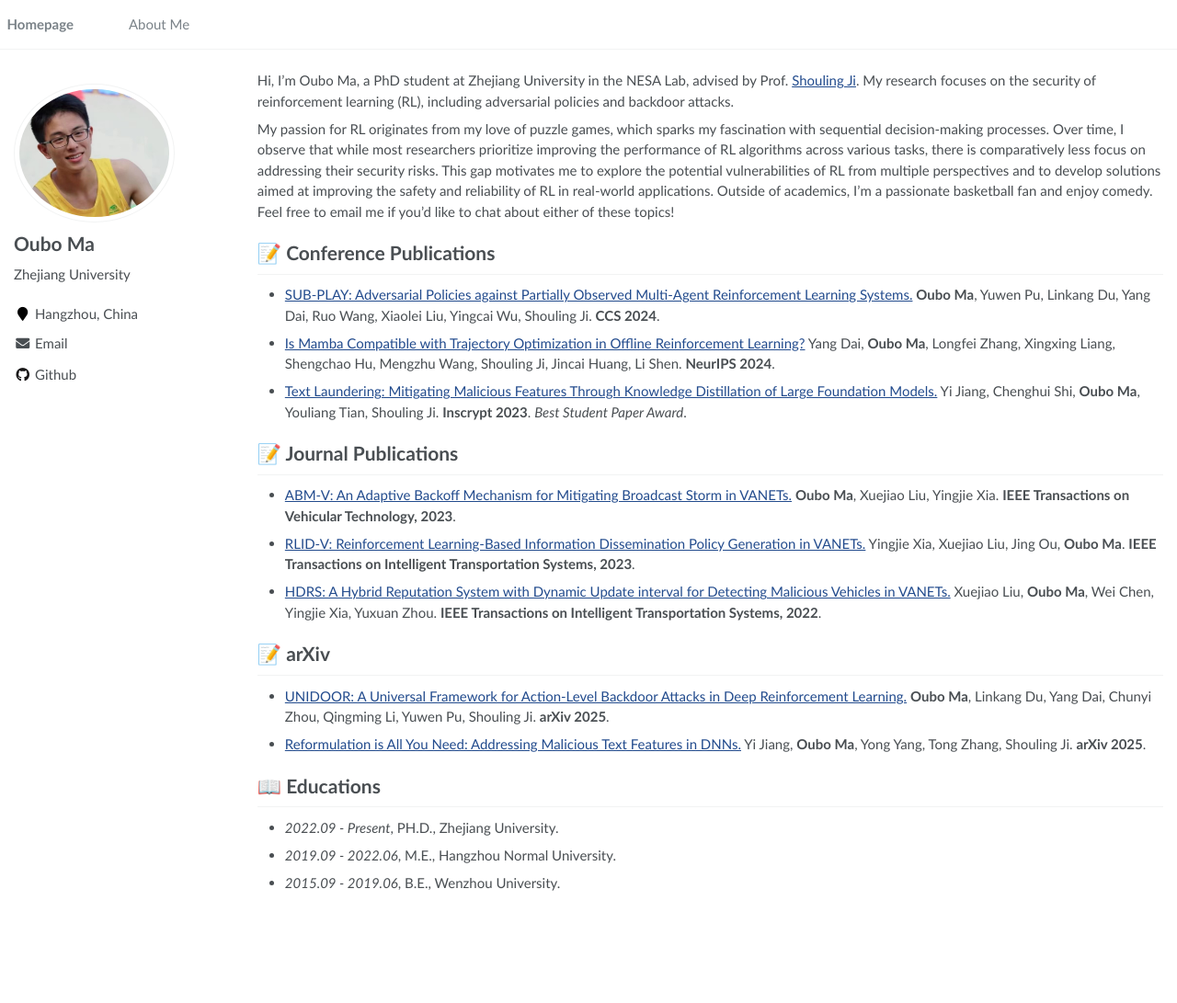
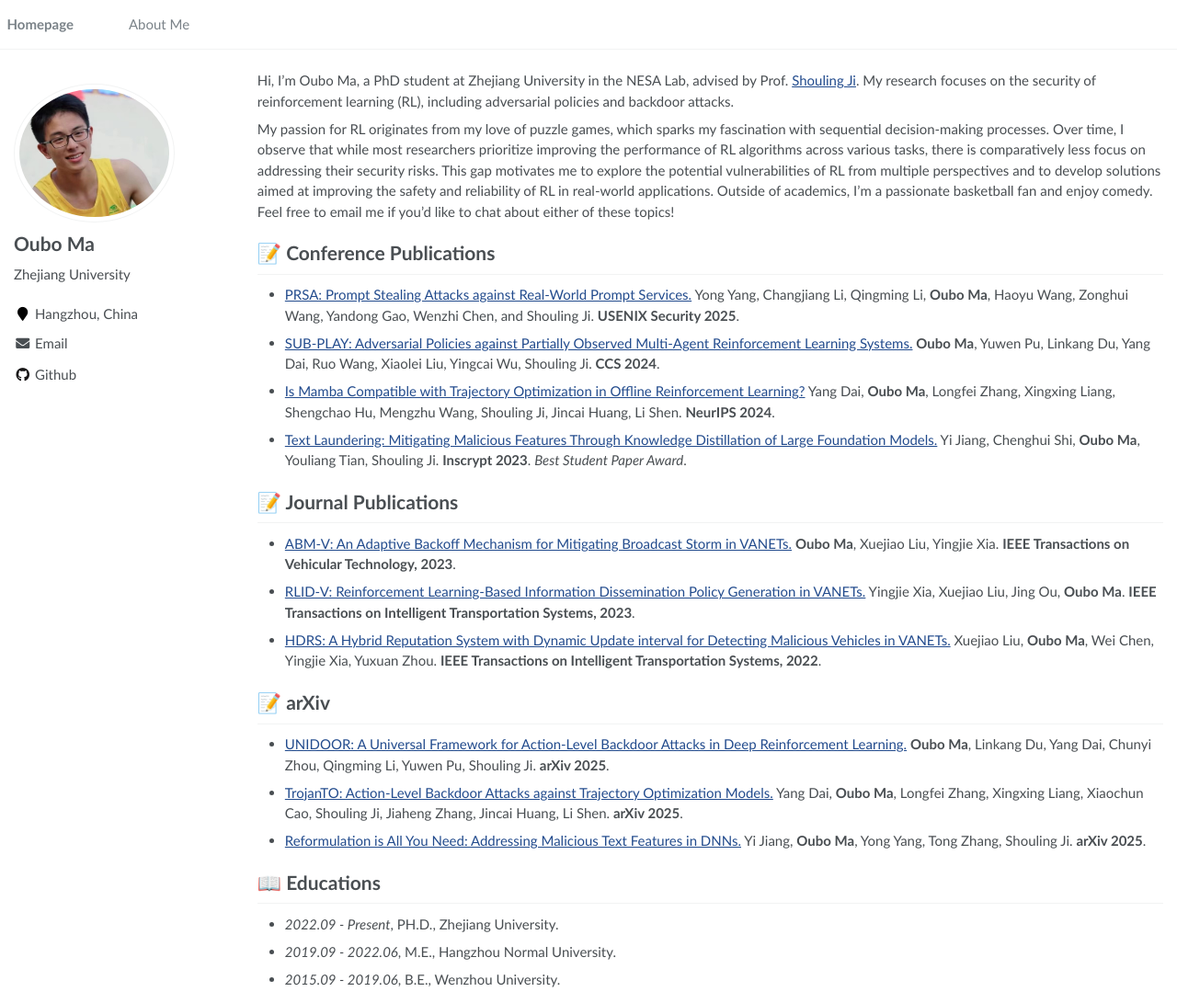
Before and after one commit to maoubo/maoubo.github.io, a Jekyll site: the page built from _pages/about.md, in a window 1280 px wide and 1091 px high. Shown: the whole window at 92% size. Built offline with Jekyll 4.4.1, drawn with Linux system fonts in a browser that asks for light colours.

Commit message:
Update about.md

```diff
--- a/_pages/about.md
+++ b/_pages/about.md
@@ -17,11 +17,12 @@ redirect_from:
 
 <span class='anchor' id='about-me'></span>
 
-Hi, I’m Oubo Ma, a PhD student at Zhejiang University in the NESA Lab, advised by Prof. [Shouling Ji](https://scholar.google.com.hk/citations?user=5HoF_9oAAAAJ&hl=zh-CN&oi=ao). My research focuses on the security of reinforcement learning (RL), including adversarial policies and backdoor attacks.
+Hi, I'm Oubo Ma, a PhD student at Zhejiang University in the NESA Lab, advised by Prof. [Shouling Ji](https://scholar.google.com.hk/citations?user=5HoF_9oAAAAJ&hl=zh-CN&oi=ao). My research focuses on the security of reinforcement learning (RL), including adversarial policies and backdoor attacks.
 
-My passion for RL originates from my love of puzzle games, which sparks my fascination with sequential decision-making processes. Over time, I observe that while most researchers prioritize improving the performance of RL algorithms across various tasks, there is comparatively less focus on addressing their security risks. This gap motivates me to explore the potential vulnerabilities of RL from multiple perspectives and to develop solutions aimed at improving the safety and reliability of RL in real-world applications. Outside of academics, I’m a passionate basketball fan and enjoy comedy. Feel free to email me if you’d like to chat about either of these topics!
+My passion for RL originates from my love of puzzle games, which sparks my fascination with sequential decision-making processes. Over time, I observe that while most researchers prioritize improving the performance of RL algorithms across various tasks, there is comparatively less focus on addressing their security risks. This gap motivates me to explore the potential vulnerabilities of RL from multiple perspectives and to develop solutions aimed at improving the safety and reliability of RL in real-world applications. Outside of academics, I'm a passionate basketball fan and enjoy comedy. Feel free to email me if you’d like to chat about either of these topics!
 
 # 📝 Conference Publications
+- [PRSA: Prompt Stealing Attacks against Real-World Prompt Services.](https://arxiv.org/pdf/2402.19200) Yong Yang, Changjiang Li, Qingming Li, **Oubo Ma**, Haoyu Wang, Zonghui Wang, Yandong Gao, Wenzhi Chen, and Shouling Ji. **USENIX Security 2025**.
 - [SUB-PLAY: Adversarial Policies against Partially Observed Multi-Agent Reinforcement Learning Systems.](https://arxiv.org/pdf/2402.03741) **Oubo Ma**, Yuwen Pu, Linkang Du, Yang Dai, Ruo Wang, Xiaolei Liu, Yingcai Wu, Shouling Ji. **CCS 2024**.
 - [Is Mamba Compatible with Trajectory Optimization in Offline Reinforcement Learning?](https://arxiv.org/pdf/2405.12094) Yang Dai, **Oubo Ma**, Longfei Zhang, Xingxing Liang, Shengchao Hu, Mengzhu Wang, Shouling Ji, Jincai Huang, Li Shen. **NeurIPS 2024**.
 - [Text Laundering: Mitigating Malicious Features Through Knowledge Distillation of Large Foundation Models.](https://nesa.zju.edu.cn/download/jy_pdf_TextLaundering.pdf) Yi Jiang, Chenghui Shi, **Oubo Ma**, Youliang Tian, Shouling Ji. **Inscrypt 2023**. *Best Student Paper Award*.
@@ -33,6 +34,7 @@ My passion for RL originates from my love of puzzle games, which sparks my fasci
 
 # 📝 arXiv
 - [UNIDOOR: A Universal Framework for Action-Level Backdoor Attacks in Deep Reinforcement Learning.](https://arxiv.org/pdf/2501.15529) **Oubo Ma**, Linkang Du, Yang Dai, Chunyi Zhou, Qingming Li, Yuwen Pu, Shouling Ji. **arXiv 2025**.
+- [TrojanTO: Action-Level Backdoor Attacks against Trajectory Optimization Models.](https://arxiv.org/pdf/2506.12815) Yang Dai, **Oubo Ma**, Longfei Zhang, Xingxing Liang, Xiaochun Cao, Shouling Ji, Jiaheng Zhang, Jincai Huang, Li Shen. **arXiv 2025**.
 - [Reformulation is All You Need: Addressing Malicious Text Features in DNNs.](https://arxiv.org/pdf/2502.00652) Yi Jiang, **Oubo Ma**, Yong Yang, Tong Zhang, Shouling Ji. **arXiv 2025**.
 
 # 📖 Educations
```
